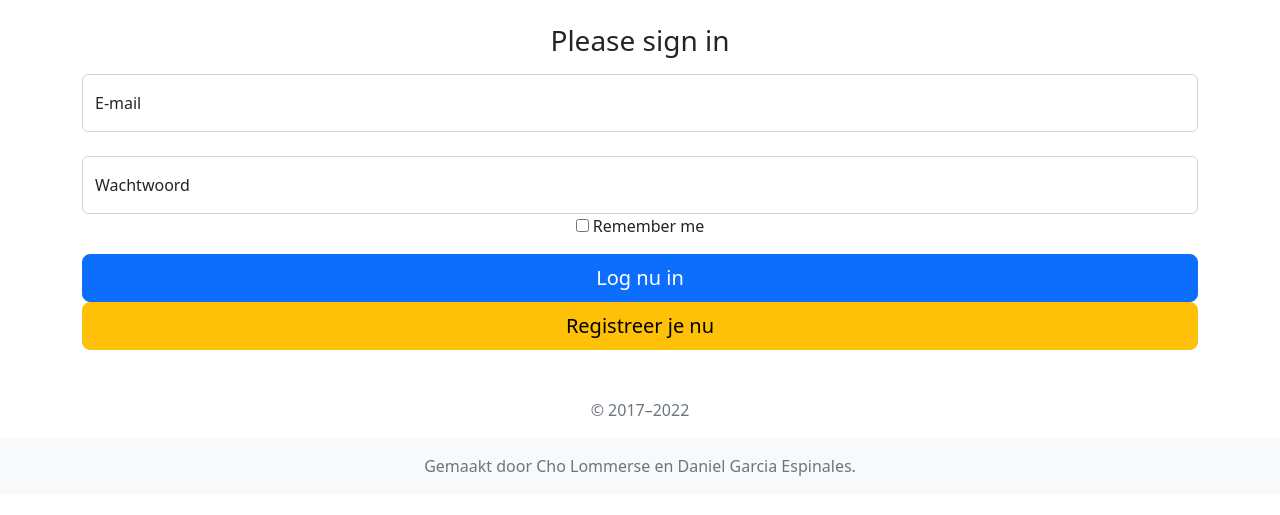
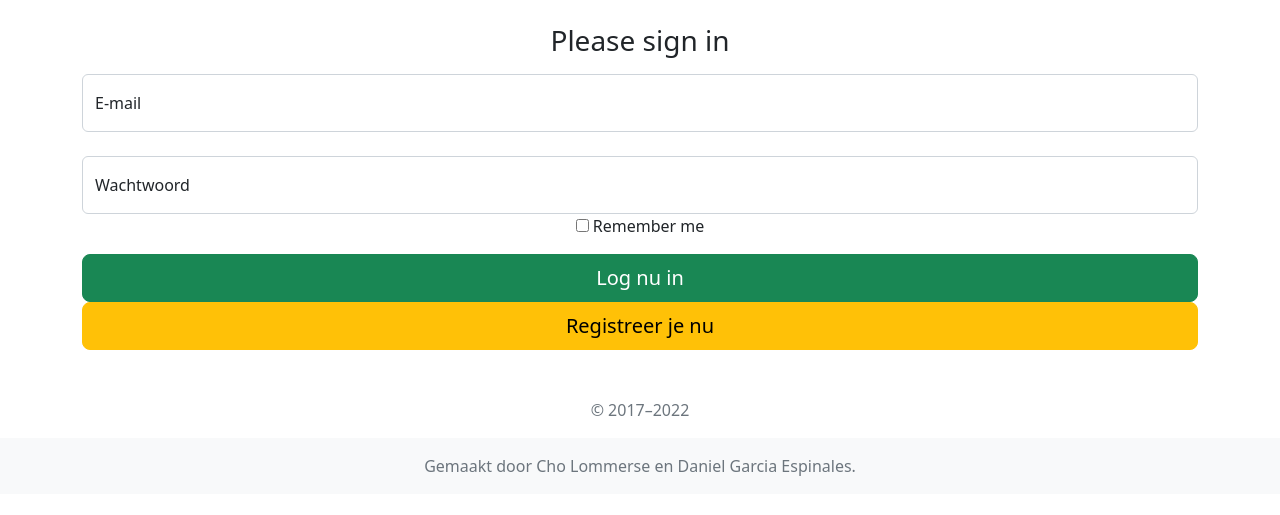
Before and after one commit to Hakulax28/CinemaWiki, a PHP site: page /inloggen.php in a window 1280 px wide. Shown: the part 72-587 px from the top of the page. Run offline with PHP 8.4, Linux system fonts and the light colour scheme.

Commit message:
kleur veranderd

```diff
--- a/inloggen.php
+++ b/inloggen.php
@@ -21,7 +21,7 @@
                   <input type="checkbox" value="remember-me"> Remember me
                </label>
             </div>
-            <button class="w-100 btn btn-lg btn-primary" type="submit">Log nu in</button>
+            <button class="w-100 btn btn-lg btn-success" type="submit">Log nu in</button>
             <a href="registreer.php" class="w-100 btn btn-lg btn-warning">Registreer je nu</a>
             <p class="mt-5 mb-3 text-muted">&copy; 2017–2022</p>
          </form>
--- a/registreer.php
+++ b/registreer.php
@@ -33,7 +33,7 @@
                <label for="floatingInput">Telefoonnummer: </label>
             </div><br>
 
-            <button class="w-100 btn btn-lg btn-primary" type="submit">registreer je nu in</button>
+            <button class="w-100 btn btn-lg btn-success" type="submit">registreer je nu in</button>
             <a href="index.php" class="w-100 btn btn-lg btn-danger">Annuleer</a>
             <p class="mt-5 mb-3 text-muted">&copy; 2017–2022</p>
          </form>
```
